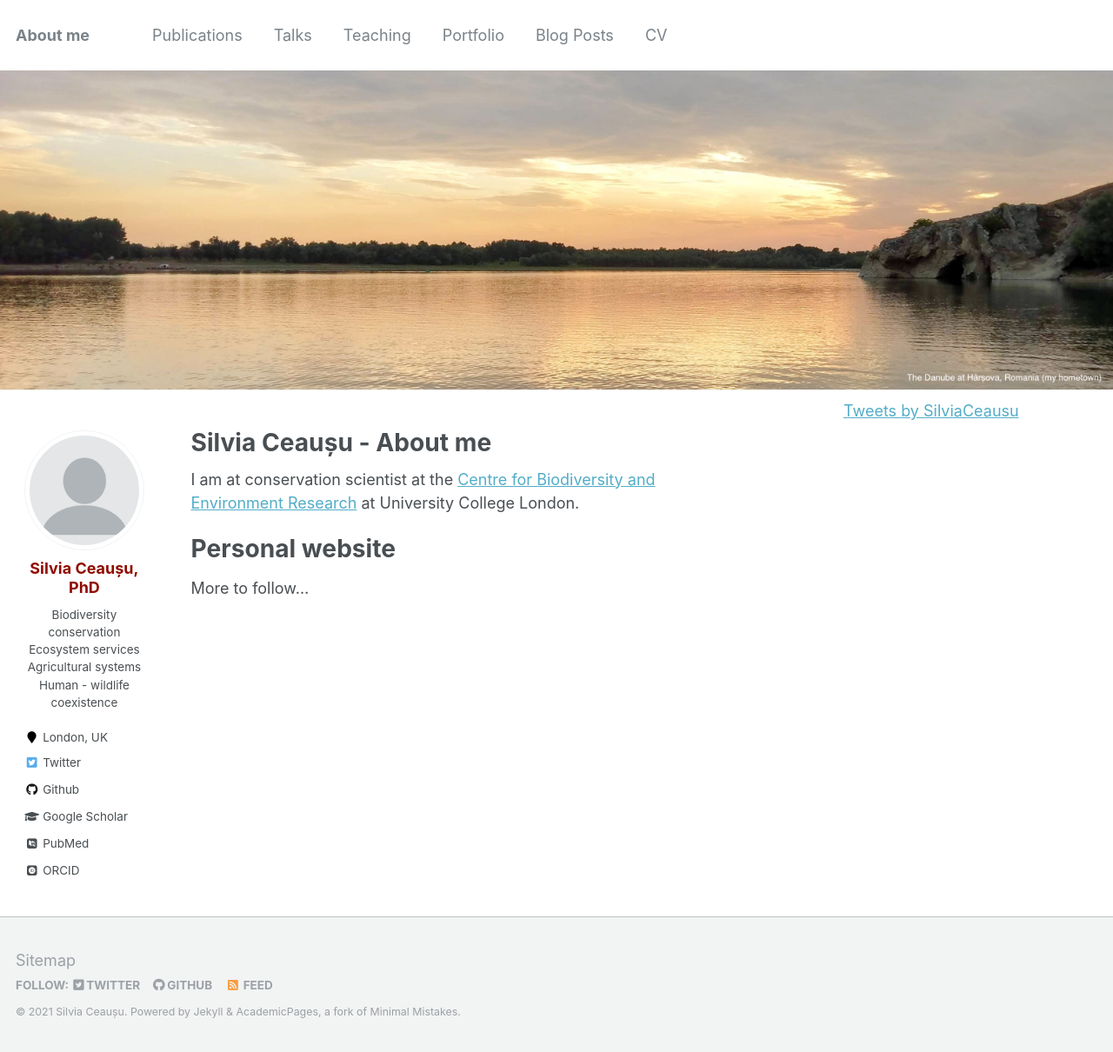
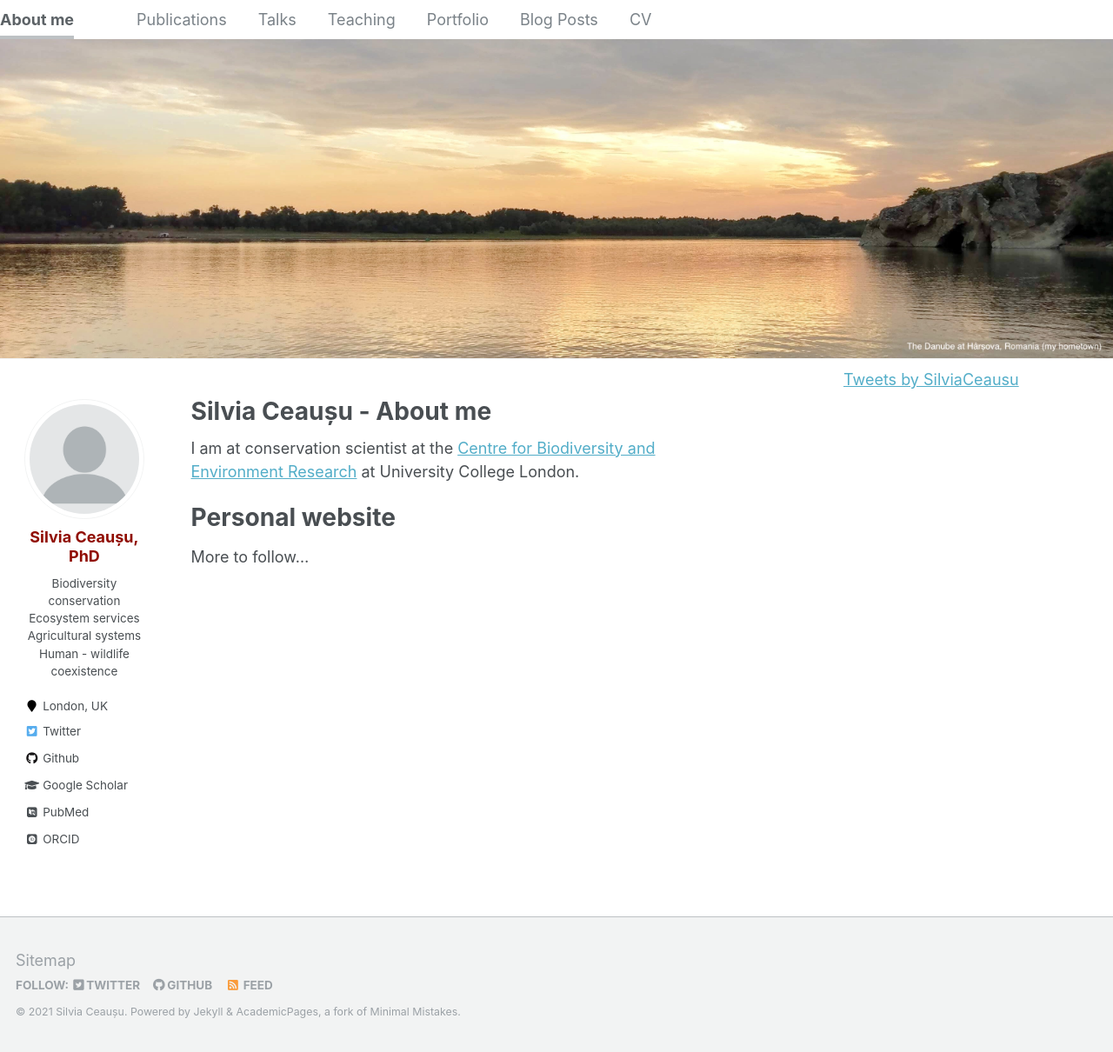
Before and after one commit to SilviaCeausu/SilviaCeausu.github.io, a Jekyll site: the page built from _pages/about.md, in a window 1280 px wide and 1210 px high. Shown: the whole window at 87% size. Built offline with Jekyll 4.4.1, drawn with Linux system fonts in a browser that asks for light colours; some web fonts are replaced; comment, search, counter and statistics services are not loaded.

Commit message:
Update _masthead.scss
Set the padding to 0 so the menu at the top does not take a lot of space

```diff
--- a/_sass/_masthead.scss
+++ b/_sass/_masthead.scss
@@ -14,7 +14,7 @@
   &__inner-wrap {
     @include container;
     @include clearfix;
-    padding: 1em 1em 1em;
+    padding: 0;
     font-family: $sans-serif-narrow;
 
     @include breakpoint($x-large) {
```
